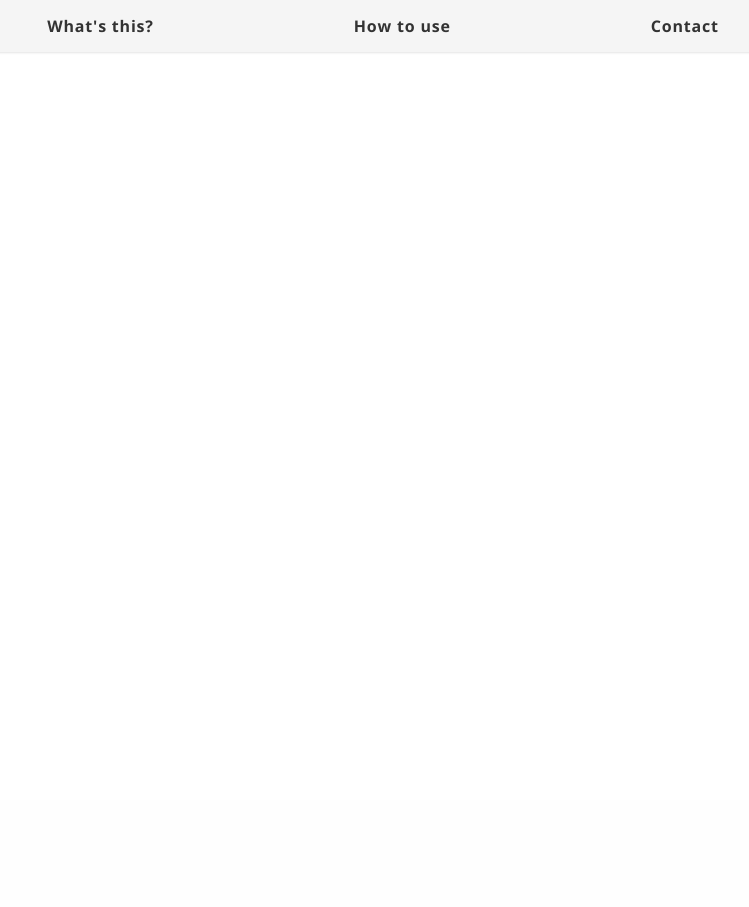
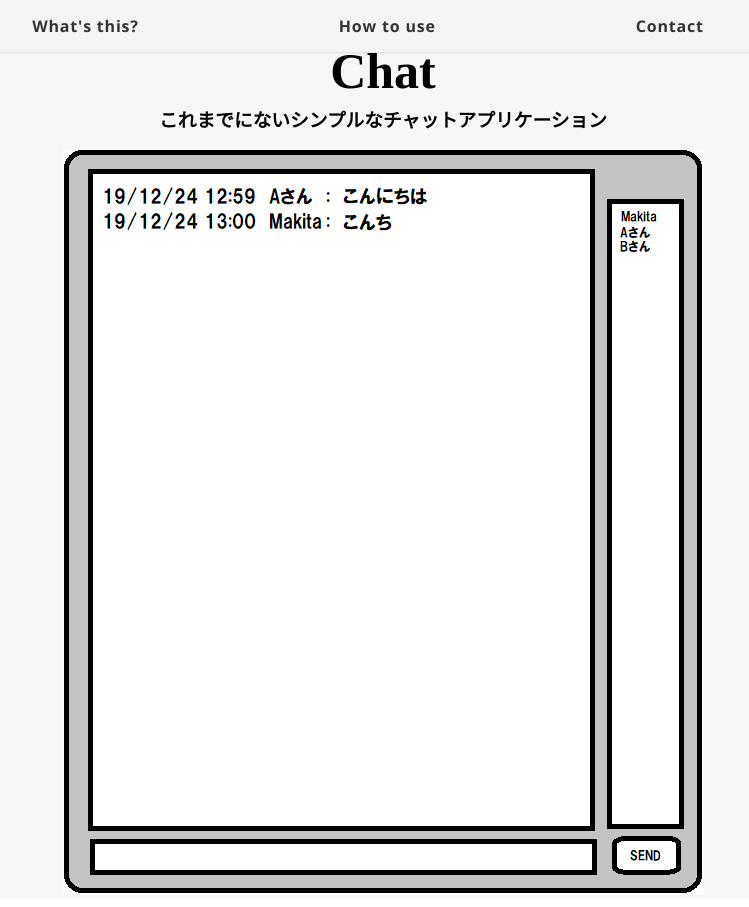
Before and after one commit to MAKITA0x01/chat, a Flask app: page / in a window 1280 px wide. Shown: the whole page, without its empty margins (257-1006 px from the left). Before the commit the page ends 53 px from the top, so only its background shows below. Run offline with Flask 2, Linux system fonts and the light colour scheme.

Commit message:
index.htmlを編集しました。

```diff
--- a/static/css/styles.css
+++ b/static/css/styles.css
@@ -19,7 +19,7 @@
   display: flex;
   flex-wrap: wrap;
   justify-content: center;
-  margin: 10px;
+  margin: 10px 30px 10px 0px;
   padding: 0;
 }
 
@@ -64,3 +64,21 @@
 #gnav li a:hover::after {
   width: 100%;
 }
+
+.section-title {
+  font-size: 50px;
+  margin-bottom: 5px;
+}
+
+.section-title-area {
+  text-align: center;
+}
+
+.section-title-area h3{
+  margin-top: 0px;
+  text-align: center;
+}
+
+.section:nth-of-type(odd) {
+    background-color: #f7f7f7;
+}
--- a/templates/index.html
+++ b/templates/index.html
@@ -2,7 +2,7 @@
 <html lnag="ja">
 <head>
    <meta charset="utf-8">
-   <title>てカムナ -シンプルなチャットアプリ-</title>
+   <title>Chat -シンプルなチャットアプリ-</title>
    <link rel="stylesheet" href="../static/css/styles.css">
    <link href="https://fonts.googleapis.com/css?family=Open+Sans:700?family=M+PLUS+1p" rel="stylesheet">
 </head>
@@ -17,6 +17,22 @@
     </ul>
   </nav>
 
+  <section class="section" id="contact">
+        <div class="inner">
+          <div class="section-title-area">
+            <h2 class="section-title">Chat</h2>
+            <div class="section-intro">
+              <h3>これまでにないシンプルなチャットアプリケーション</h3>
+              <img src="../static/img/appli.png" alt="アプリケーション">
+            </div>
+          </div>
+          <div class="section-body contact-wrapper">
+            <div class="contact-list">
+            </div>
+          </div>
+        </div>
+    </section>
+
 </body>
 
 <script>
```
Also changed, not shown: static/img/appli.png (added), static/img/logo.png (deleted).
